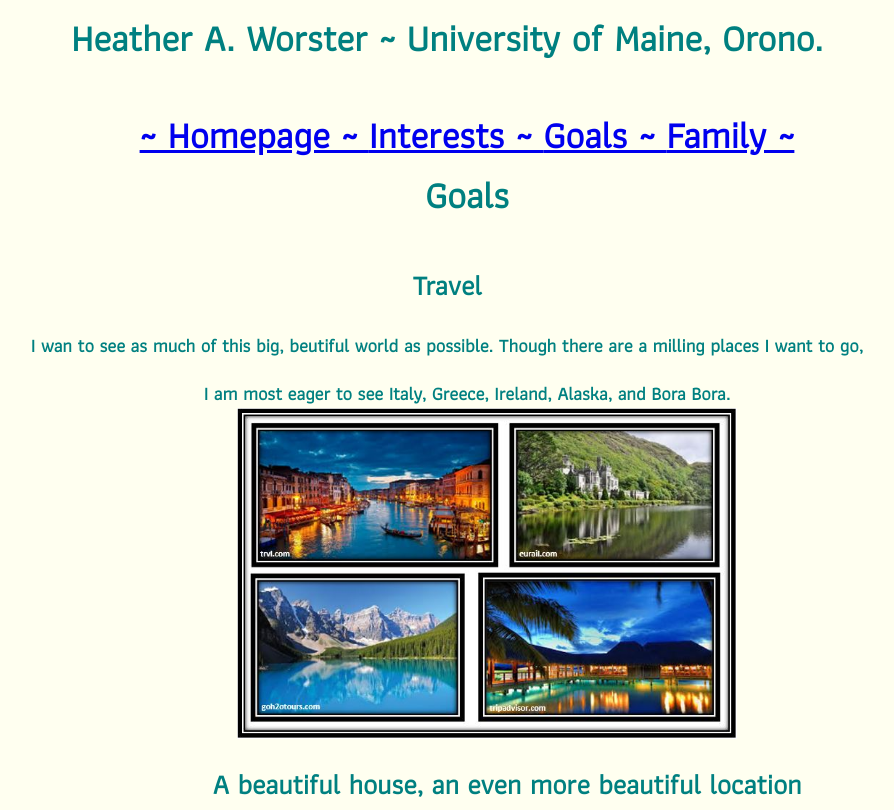
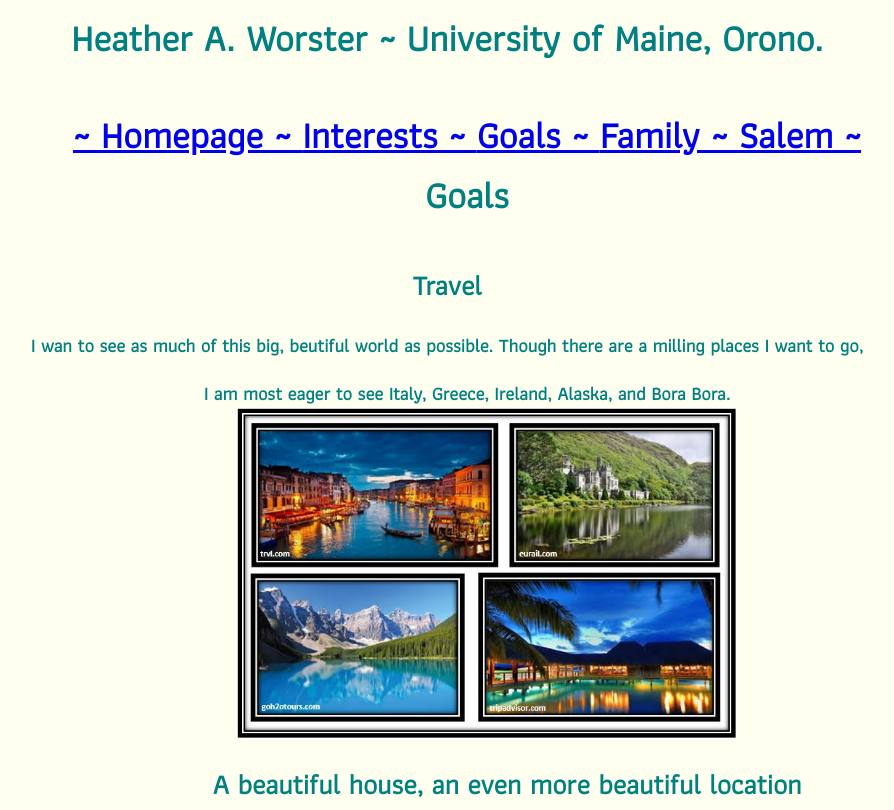
Before and after one commit to heatherranne/heatherranne.github.io, a plain HTML site: page Goals.html in a window 1280 px wide. Shown: the top 810 px of the page, without its empty margins (193-1087 px from the left). Drawn offline with Linux system fonts and the light colour scheme.

Commit message:
Update Goals.html

```diff
--- a/Goals.html
+++ b/Goals.html
@@ -15,6 +15,7 @@ li {display: inline}>
 <a href="Interests.html"?=> Interests ~ </a>
 <a href="Goals.html"?=> Goals ~ </a>
 <a href="Family.html"?=> Family ~ </a>
+<a href="Salem.html"?=> Salem ~ </a>
 </li>
 </nav>
 
```
